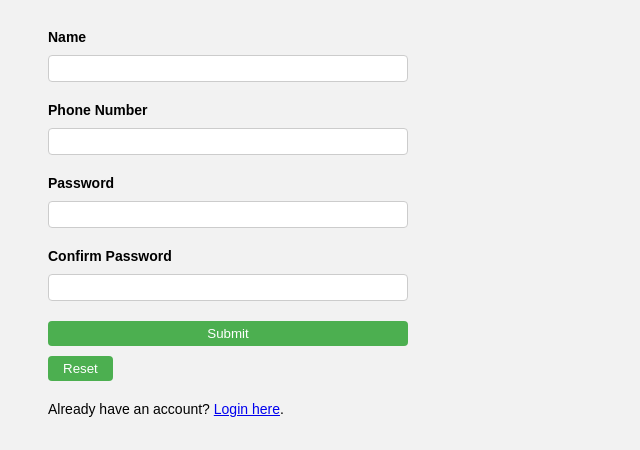
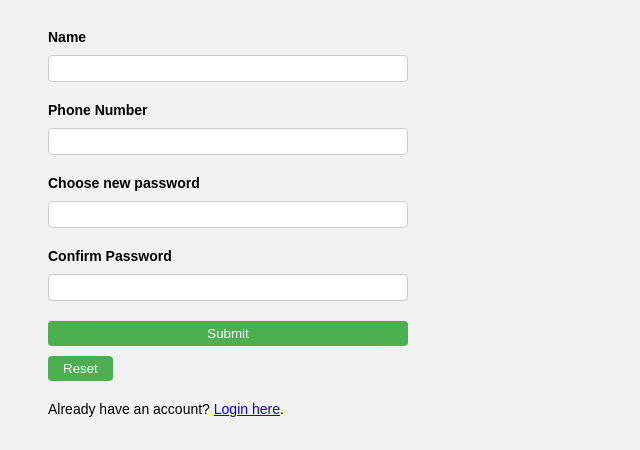
Before and after one commit to sobitkarki1/EasyService, a PHP site: page /register.php in a window 1280 px wide. Shown: the part 253-703 px from the top of the page, without its empty margins (0-640 px from the left). Run offline with PHP 8.4, Linux system fonts and the light colour scheme.

Commit message:
modified register.php

```diff
--- a/register.php
+++ b/register.php
@@ -128,7 +128,7 @@ if ($_SERVER['REQUEST_METHOD'] == 'POST') {
                 <span><?php echo $phone_number_err; ?></span>
             </div>
             <div>
-                <label>Password</label>
+                <label>Choose new password</label>
                 <input type="password" name="password" value="<?php echo $password; ?>">
                 <span><?php echo $password_err; ?></span>
             </div>
```
